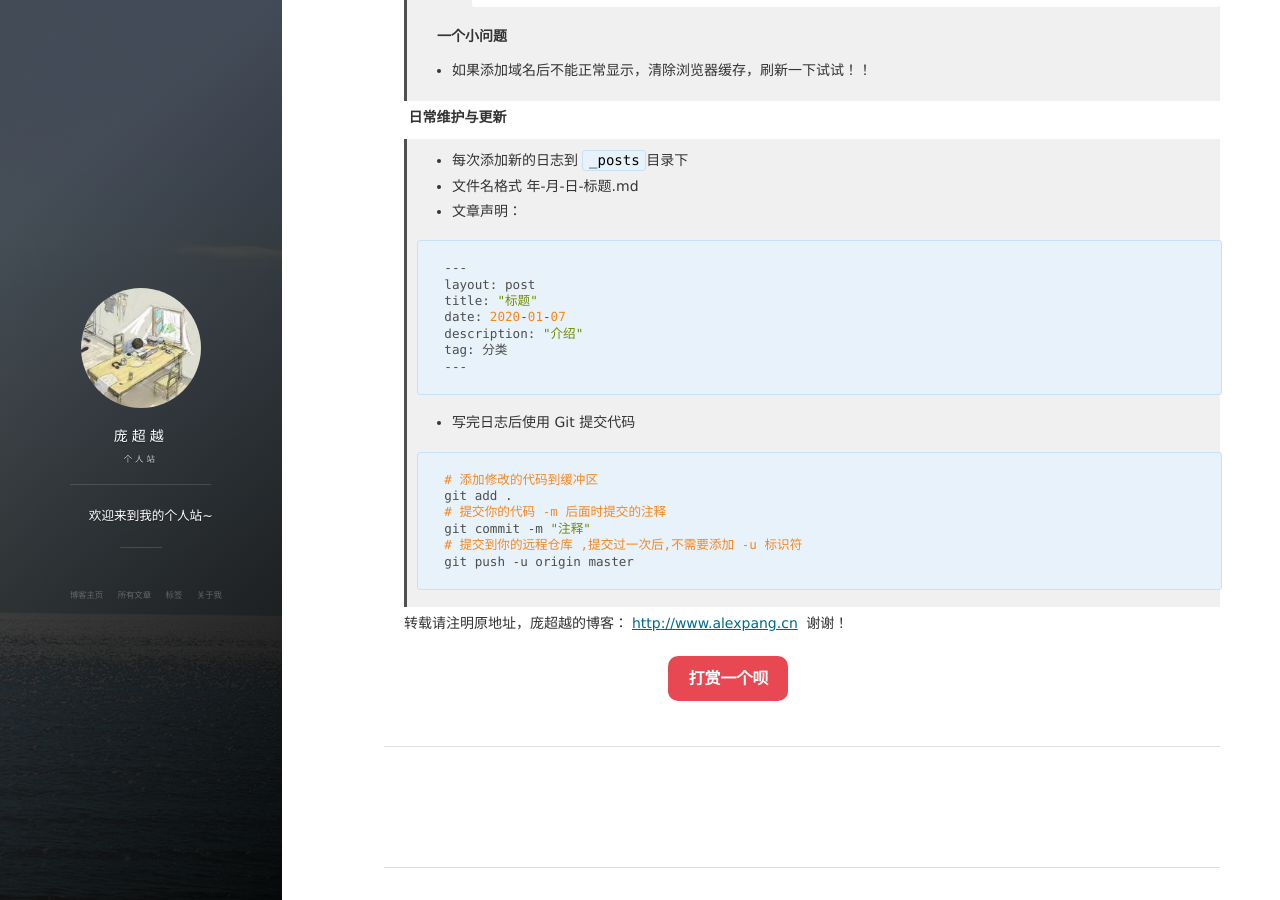
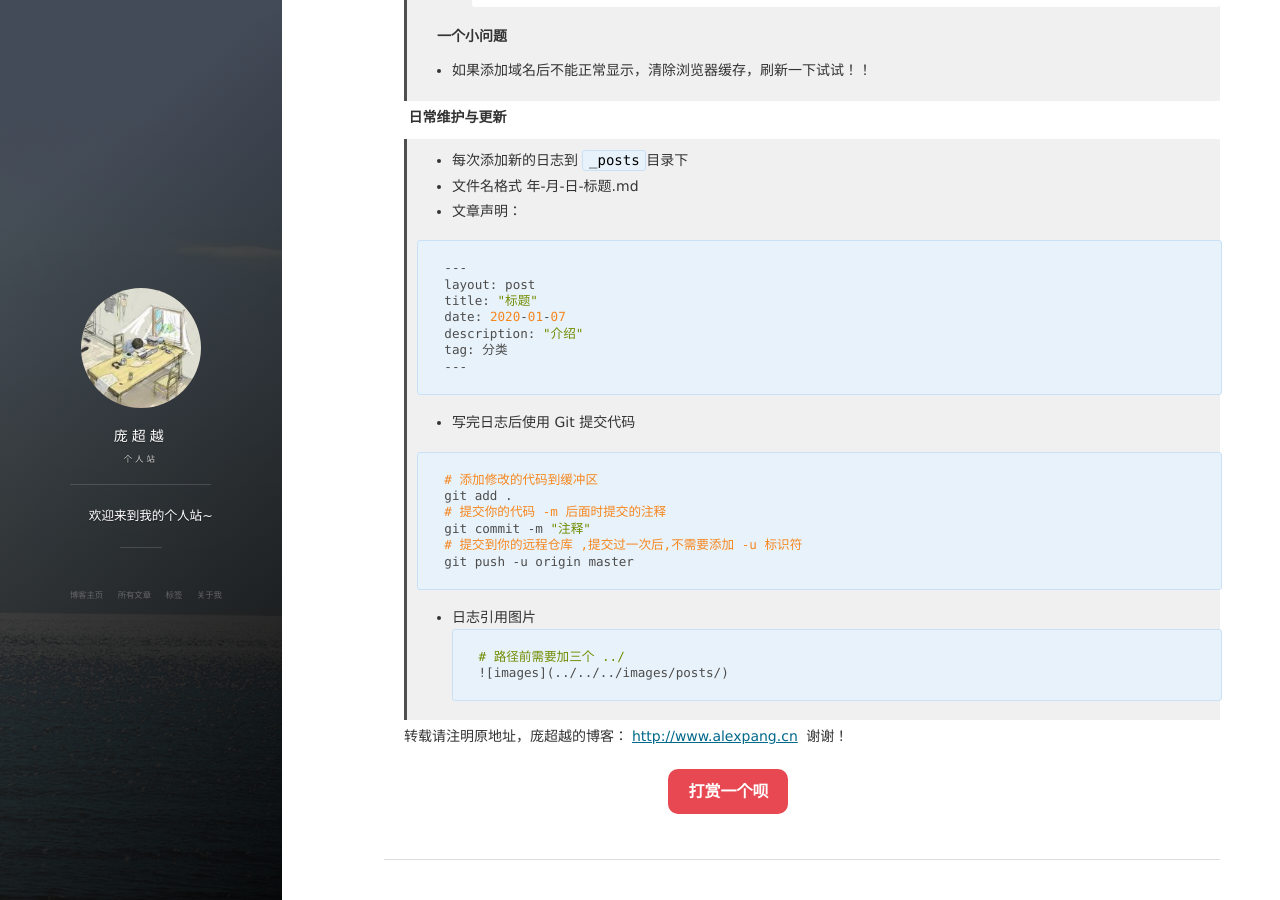
Before and after one commit to Alessandro-Pang/Alessandro-Pang.github.io, a Jekyll site: the page built from _posts/2020-01-07-GitPage搭建个人博客.md, in a window 1280 px wide and 900 px high, scrolled down 7181 px. Built offline with Jekyll 4.4.1, drawn with Linux system fonts in a browser that asks for light colours; nearby versions of some CDN libraries; comment, search, counter and statistics services are not loaded; some of the changed text lies outside the part shown.

````diff
--- a/_posts/2020-01-07-GitPage搭建个人博客.md
+++ b/_posts/2020-01-07-GitPage搭建个人博客.md
@@ -292,5 +292,11 @@
 > # 提交到你的远程仓库 ,提交过一次后,不需要添加 -u 标识符
 > git push -u origin master
 > ```
+>
+> * 日志引用图片
+> ```markdown
+> # 路径前需要加三个 ../
+> ![images](../../../images/posts/)
+> ```
 
 转载请注明原地址，庞超越的博客：[http://www.alexpang.cn](http://alexpang.cn) 谢谢！
````
Also changed, not shown: other parts of _posts/2020-01-07-GitPage搭建个人博客.md (+2 -2 lines).
